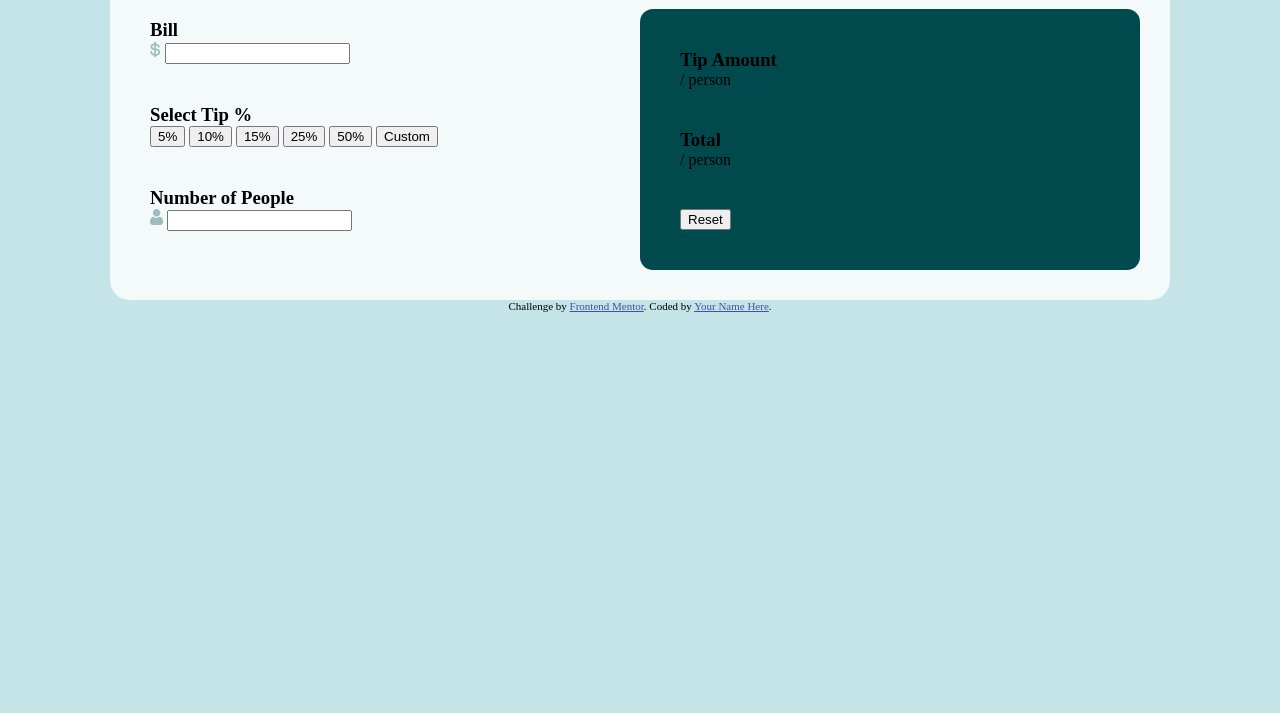
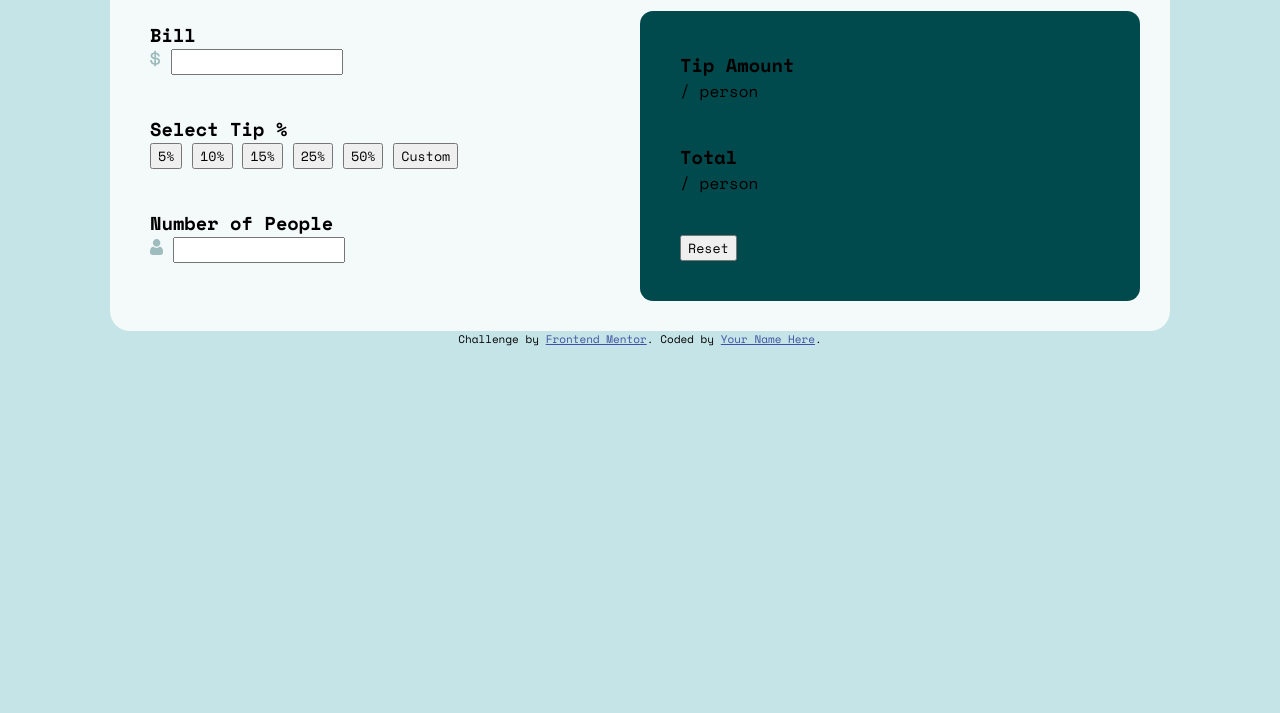
Before and after one commit to alex-robert-fr/tip-calculator-app, a plain HTML site: page index.html in a window 1280 px wide. Shown: the part 87-800 px from the top of the page. Drawn offline with nearby package versions, Linux system fonts and the light colour scheme.

Commit message:
Add font

```diff
--- a/styles.css
+++ b/styles.css
@@ -1,7 +1,12 @@
+@import url('https://fonts.googleapis.com/css2?family=Space+Mono:wght@400;700&display=swap');
+
 /*general style*/
 :root{
   --main-bg-color: hsl(185, 41%, 84%);
   --very-dark-cyan: hsl(183, 100%, 15%);
+}
+*{
+  font-family: 'Space Mono';
 }
 body{
   background-color: var(--main-bg-color);
```
